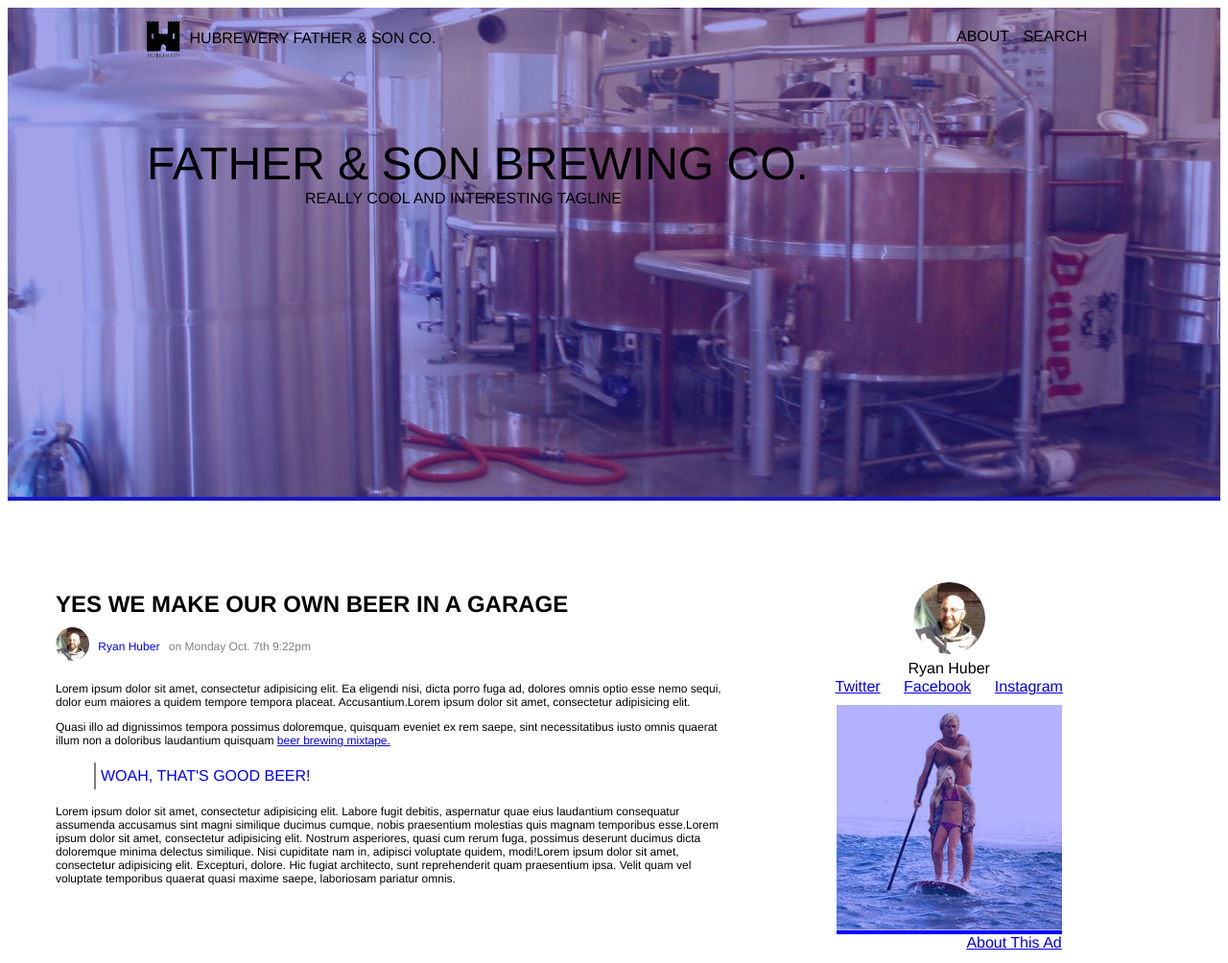
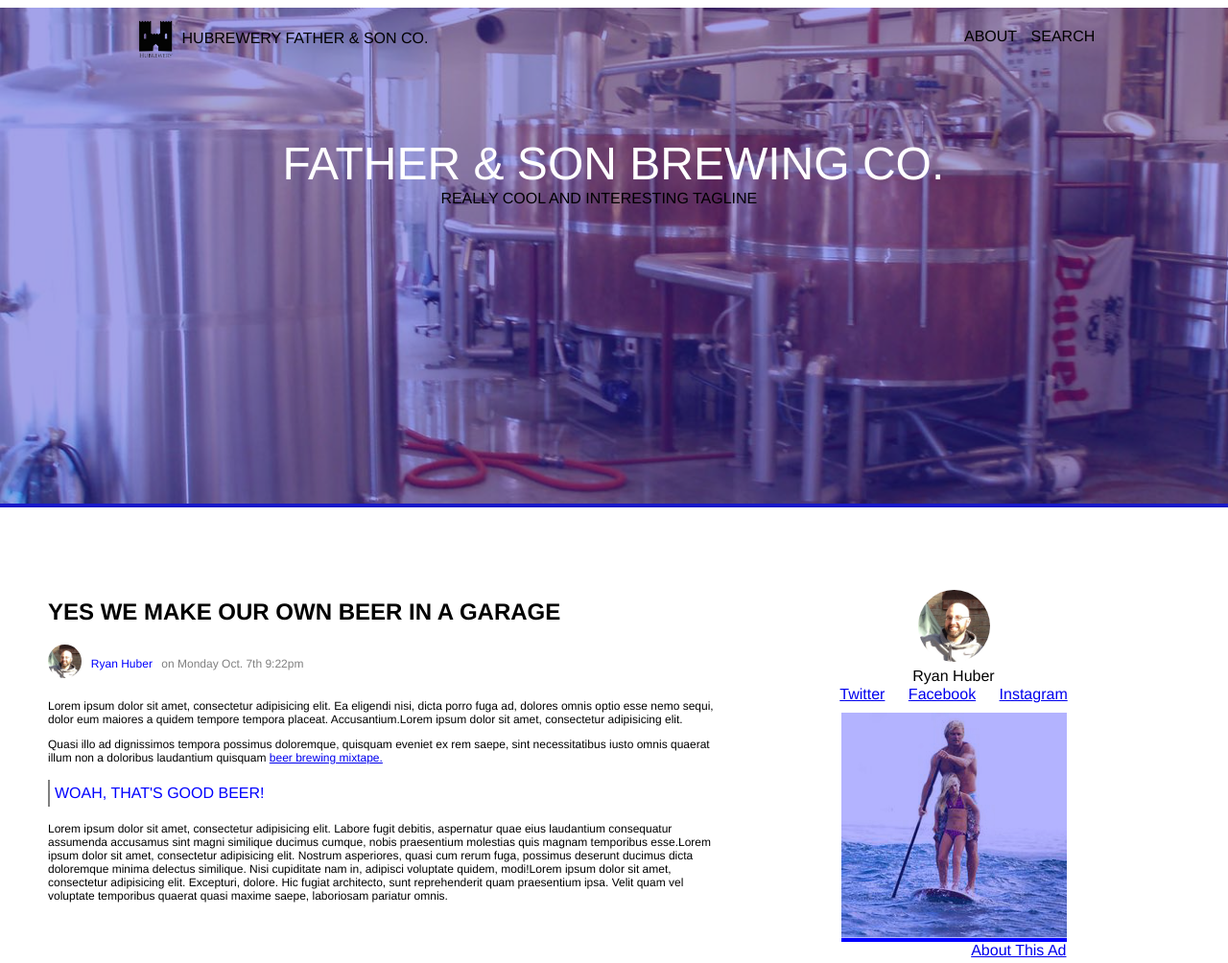
Before and after one commit to rphuber/mimicsite, a plain HTML site: page index.html in a window 1280 px wide. Shown: the top 1004 px of the page at 96% size. Drawn offline with Linux system fonts and the light colour scheme.

Commit message:
updated images and css styles

```diff
--- a/css/main.css
+++ b/css/main.css
@@ -1,3 +1,13 @@
+.body {
+  margin-left:0;
+  margin-right:0;
+  margin:0;
+}
+
+img {
+  margin-bottom:0;
+}
+
 .container {
   width:100%;
   min-width:800px;
@@ -6,15 +16,24 @@
   font-family: MyriadPro-Regular, 'Myriad Pro Regular', MyriadPro, 'Myriad Pro', Helvetica, Arial, sans-serif;
 }
 
+
+
 * {
   -moz-box-sizing: border-box;
   box-sizing: border-box;
+  margin-left:0;
+  margin-right:0;
+}
+
+div {
+  margin-bottom:0;
+  padding-bottom:0;
 }
 
 .hero {
   background-color:rgba(25,25,200,1);
   width:100%;
-  margin-bottom: -1px;
+  padding-bottom: -6px;
   padding:0;
   position:relative;
 }
@@ -22,7 +41,7 @@
 .cotext {
   position:absolute;
   top:135px;
-  left:145px;
+  left:23%;
 
 }
 
@@ -32,6 +51,7 @@
   font-weight:normal;
   margin:0;
   padding:0;
+  color:white;
 }
 
 .cotext p {
@@ -74,7 +94,9 @@
 .nav li {
   display:inline;
   list-style:none;
-  margin:5px;
+  margin-left:5px;
+  margin-right:5px;
+
 }
 
 .nav a {
@@ -97,8 +119,12 @@
 }
 
 .mainPost h2 {
-  margin-bottom:10px;
 
+
+}
+
+li {
+  margin: 0;
 }
 
 .postInfo img {
@@ -314,7 +340,3 @@
 .footnav a:hover {
   color:blue;
 }
-
-.footnav {
-  vertical align:none;
-}
```
Also changed, not shown: 2 other files.
